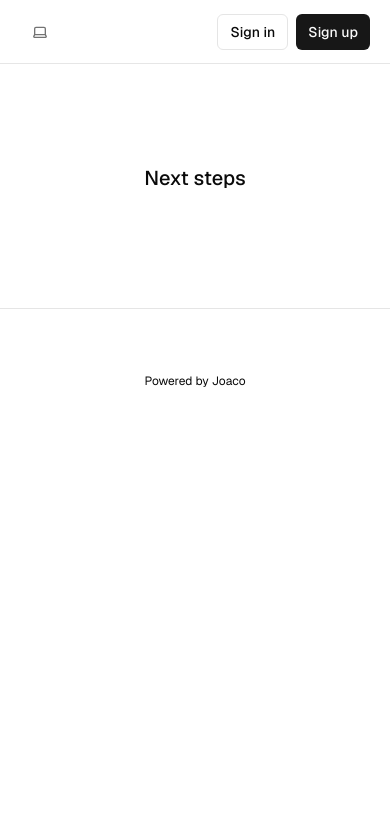
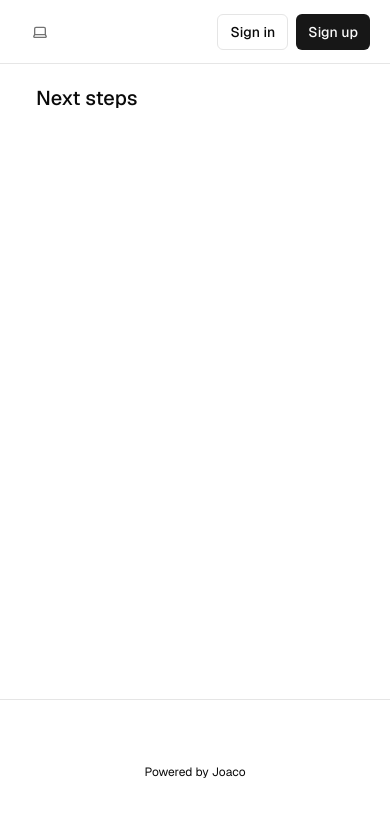
Before and after one commit to joacoabregu/elo, a Next.js app: page / in a window 390 px wide. Shown: the top 816 px of the page. Built offline with nearby package versions, Linux system fonts and the light colour scheme; no server answers.

Commit message:
feat: modify layout
. change layout for better responsiveness

```diff
--- a/app/layout.tsx
+++ b/app/layout.tsx
@@ -31,7 +31,7 @@ export default function RootLayout({
 					disableTransitionOnChange
 				>
 					<main className="min-h-screen flex flex-col items-center">
-						<div className="flex-1 w-full flex flex-col gap-20 items-center">
+						<div className="grid grid-rows-[auto_1fr_auto] min-h-screen w-full">
 							<nav className="w-full flex justify-center border-b border-b-foreground/10 h-16">
 								<div className="w-full max-w-5xl flex justify-between items-center p-3 px-5 text-sm">
 									<div className="flex gap-5 items-center font-semibold">
```
